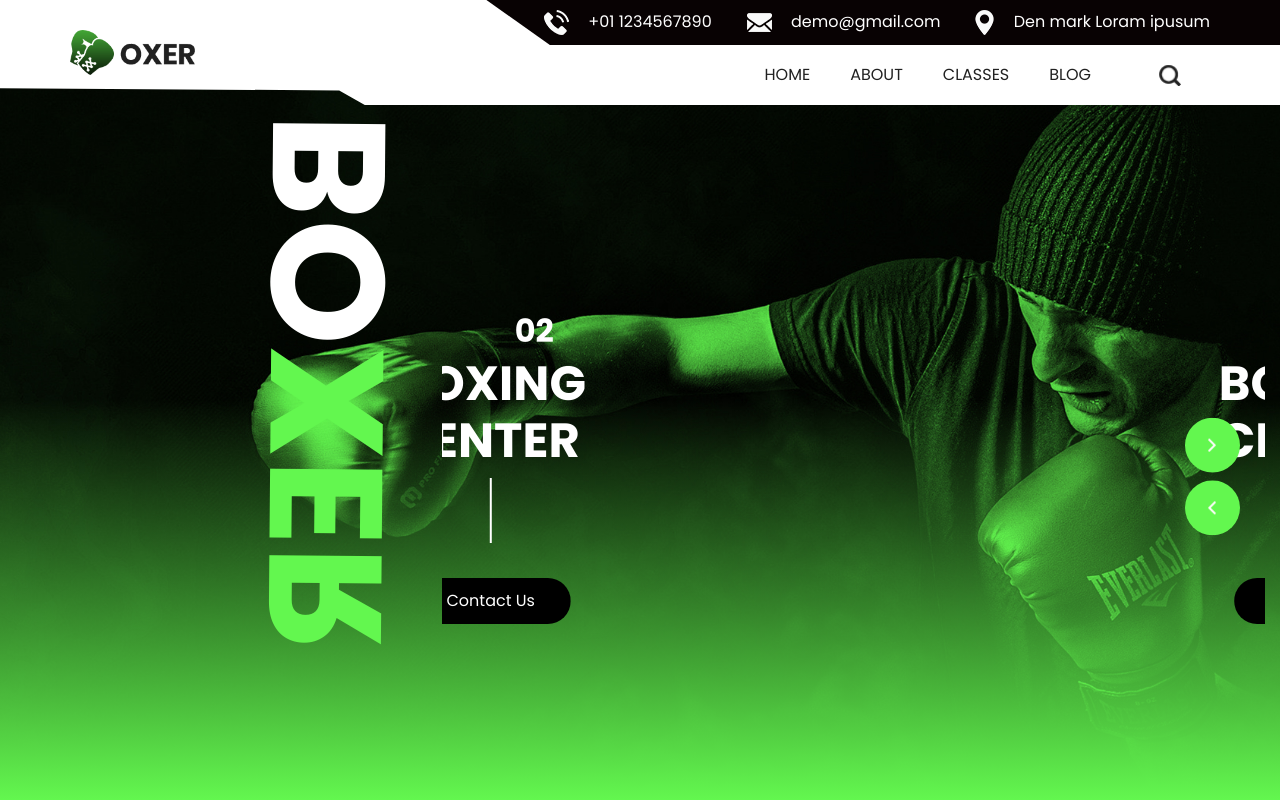
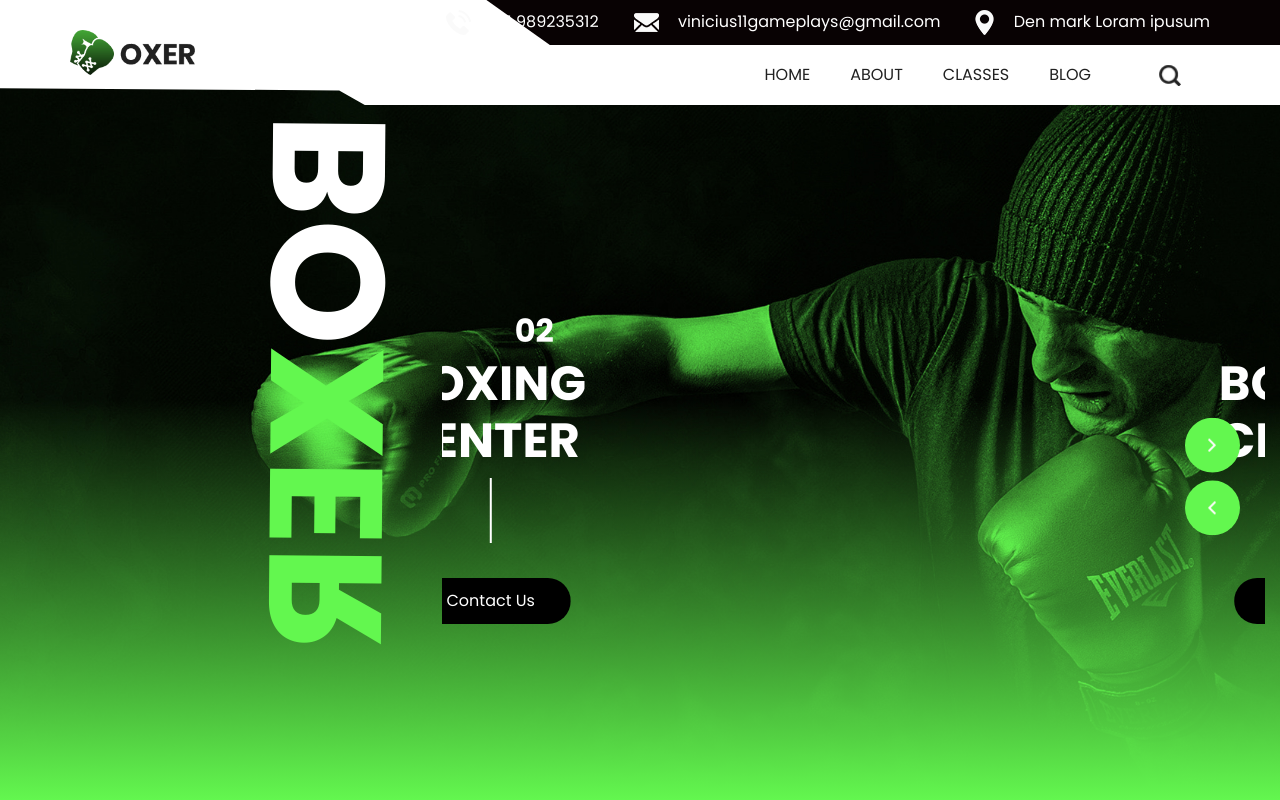
Before and after one commit to OrewqVT/app-site-devops, a plain HTML site: page index.html in a window 1280 px wide. Shown: the top 800 px of the page. Drawn offline with nearby package versions, Linux system fonts and the light colour scheme; some packages are replaced by stand-ins of ours; a web font is replaced by a local one.

Commit message:
Update index.html
Alteração de informações pessoais no site

```diff
--- a/index.html
+++ b/index.html
@@ -43,13 +43,13 @@
                 <li class="">
                   <a class="" href="">
                     <img src="images/telephone.png" alt="" />
-                    <span> +01 1234567890</span>
+                    <span> +11 989235312</span>
                   </a>
                 </li>
                 <li class="">
                   <a class="" href="">
                     <img src="images/mail.png" alt="" />
-                    <span>demo@gmail.com</span>
+                    <span>vinicius11gameplays@gmail.com</span>
                   </a>
                 </li>
                 <li class="">
```
